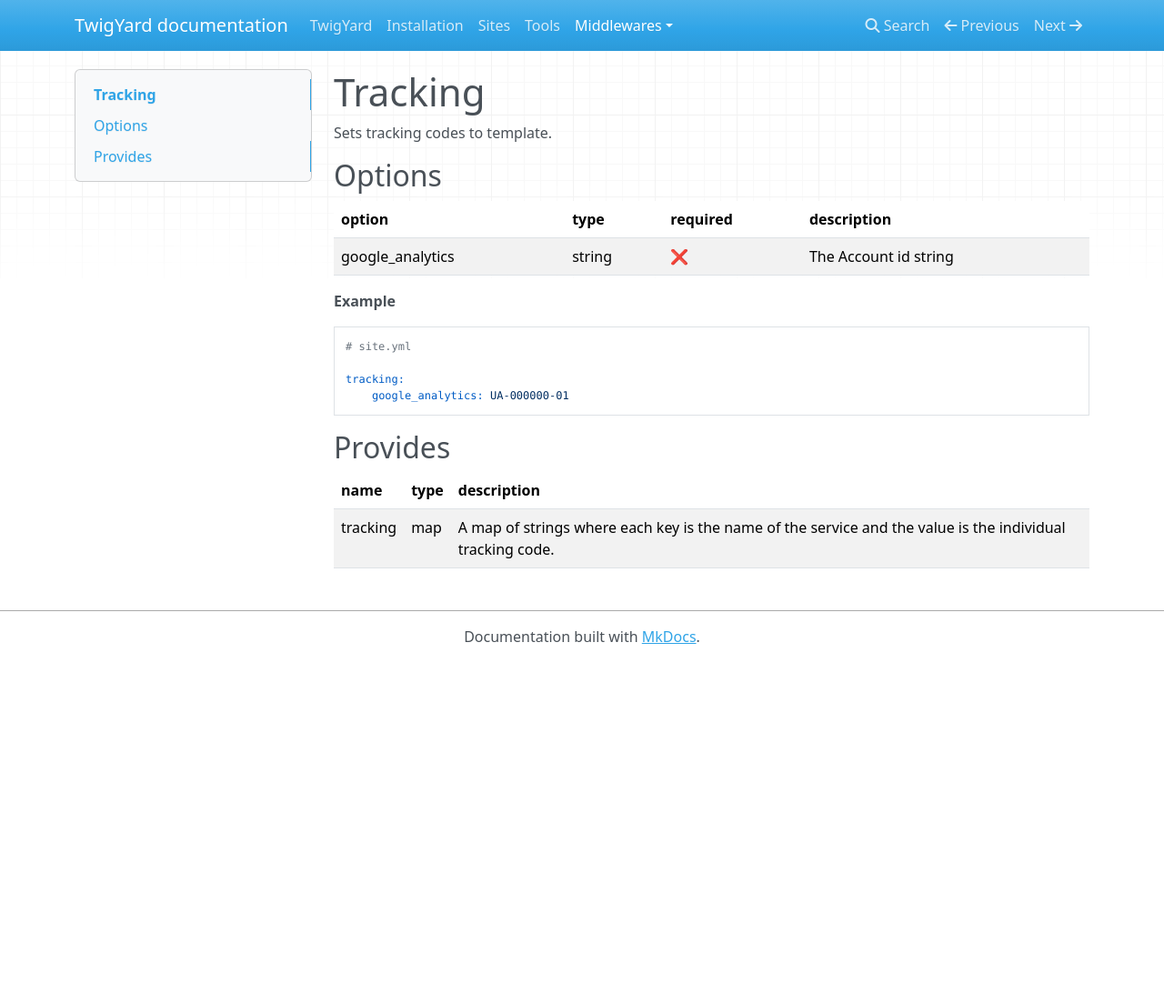
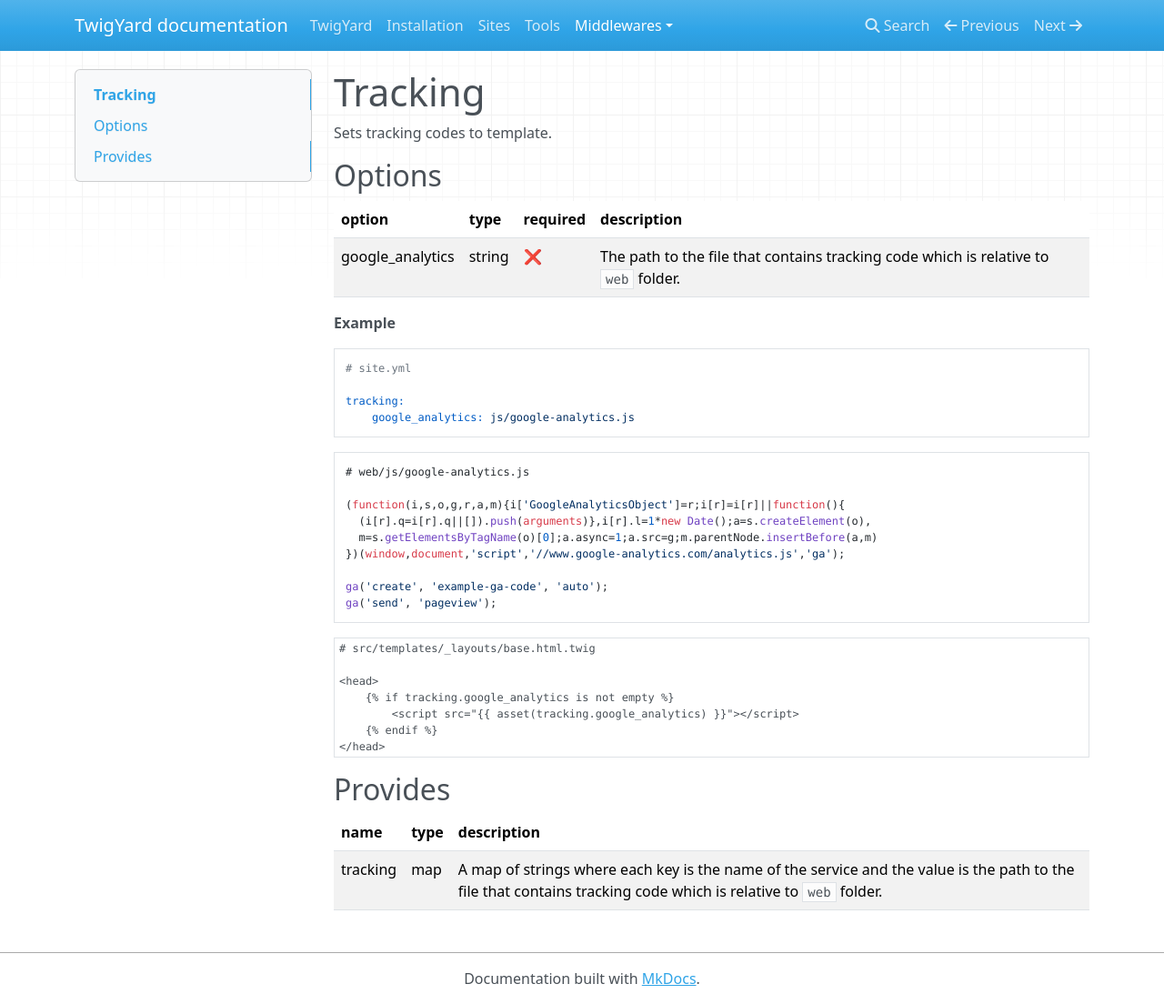
Before and after one commit to twigyard/twigyard, an MkDocs documentation site: the page built from docs/docs/middlewares/tracking.md, in a window 1280 px wide and 1104 px high. Shown: the whole window at 91% size. Built offline with MkDocs 1.6.1, drawn with Linux system fonts in a browser that asks for light colours; nearby versions of some CDN libraries.

Commit message:
Update tracking middleware documentation

````diff
--- a/docs/docs/middlewares/tracking.md
+++ b/docs/docs/middlewares/tracking.md
@@ -4,17 +4,39 @@ Sets tracking codes to template.
 ## Options
 option           | type   | required | description
 -----------------|--------|----------|------------
-google_analytics | string | ❌       | The Account id string
+google_analytics | string | ❌       | The path to the file that contains tracking code which is relative to `web` folder.
 
 **Example**
 ```yaml
 # site.yml
 
 tracking:
-    google_analytics: UA-000000-01
+    google_analytics: js/google-analytics.js
+```
+
+```js
+# web/js/google-analytics.js
+
+(function(i,s,o,g,r,a,m){i['GoogleAnalyticsObject']=r;i[r]=i[r]||function(){
+  (i[r].q=i[r].q||[]).push(arguments)},i[r].l=1*new Date();a=s.createElement(o),
+  m=s.getElementsByTagName(o)[0];a.async=1;a.src=g;m.parentNode.insertBefore(a,m)
+})(window,document,'script','//www.google-analytics.com/analytics.js','ga');
+
+ga('create', 'example-ga-code', 'auto');
+ga('send', 'pageview');
+```
+
+```twig
+# src/templates/_layouts/base.html.twig
+
+<head>
+    {% if tracking.google_analytics is not empty %}
+        <script src="{{ asset(tracking.google_analytics) }}"></script>
+    {% endif %}
+</head>
 ```
 
 ## Provides
 name           | type   | description
 ---------------|--------|------------
-tracking       | map    | A map of strings where each key is the name of the service and  the value is the individual tracking code.
+tracking       | map    | A map of strings where each key is the name of the service and the value is the path to the file that contains tracking code which is relative to `web` folder.
````
